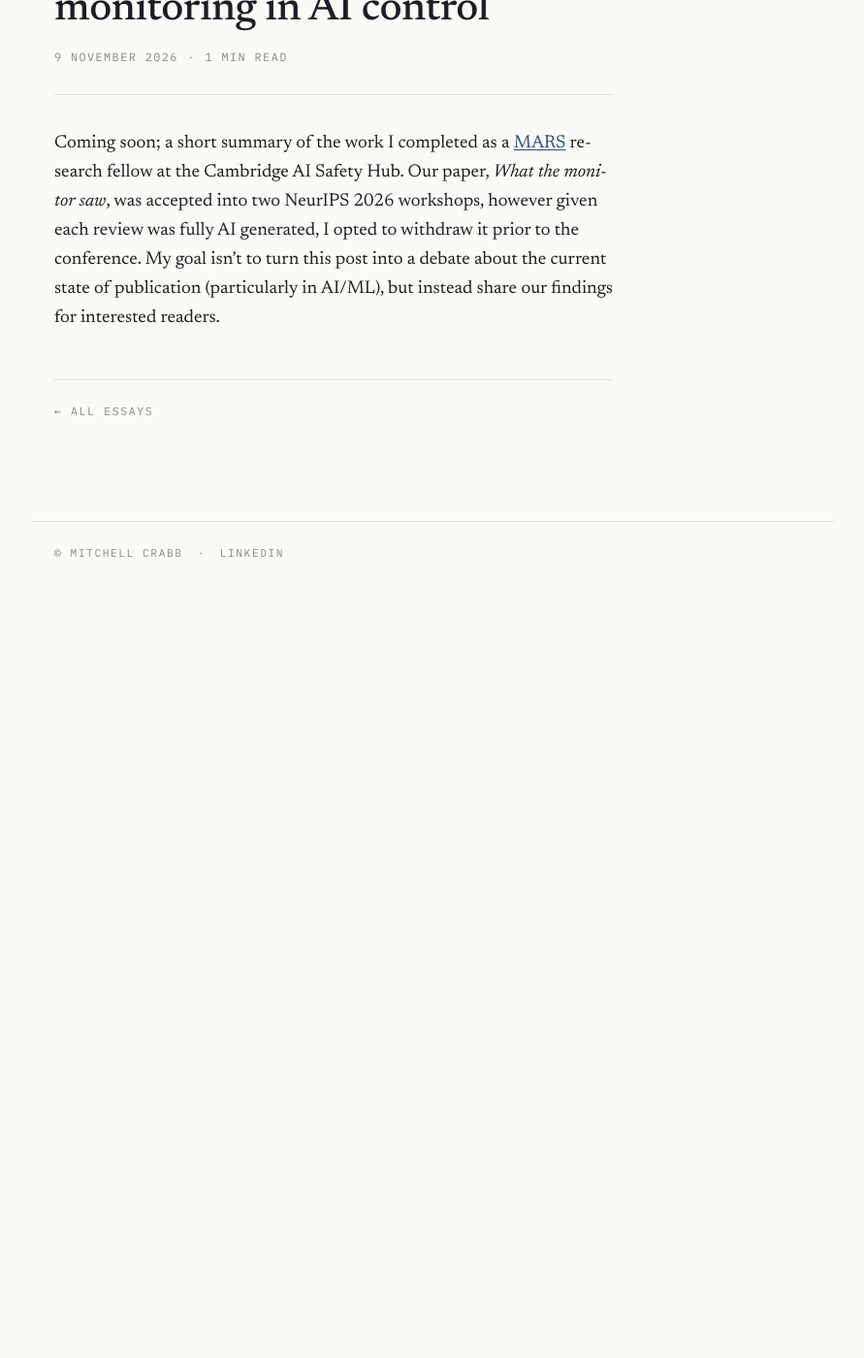
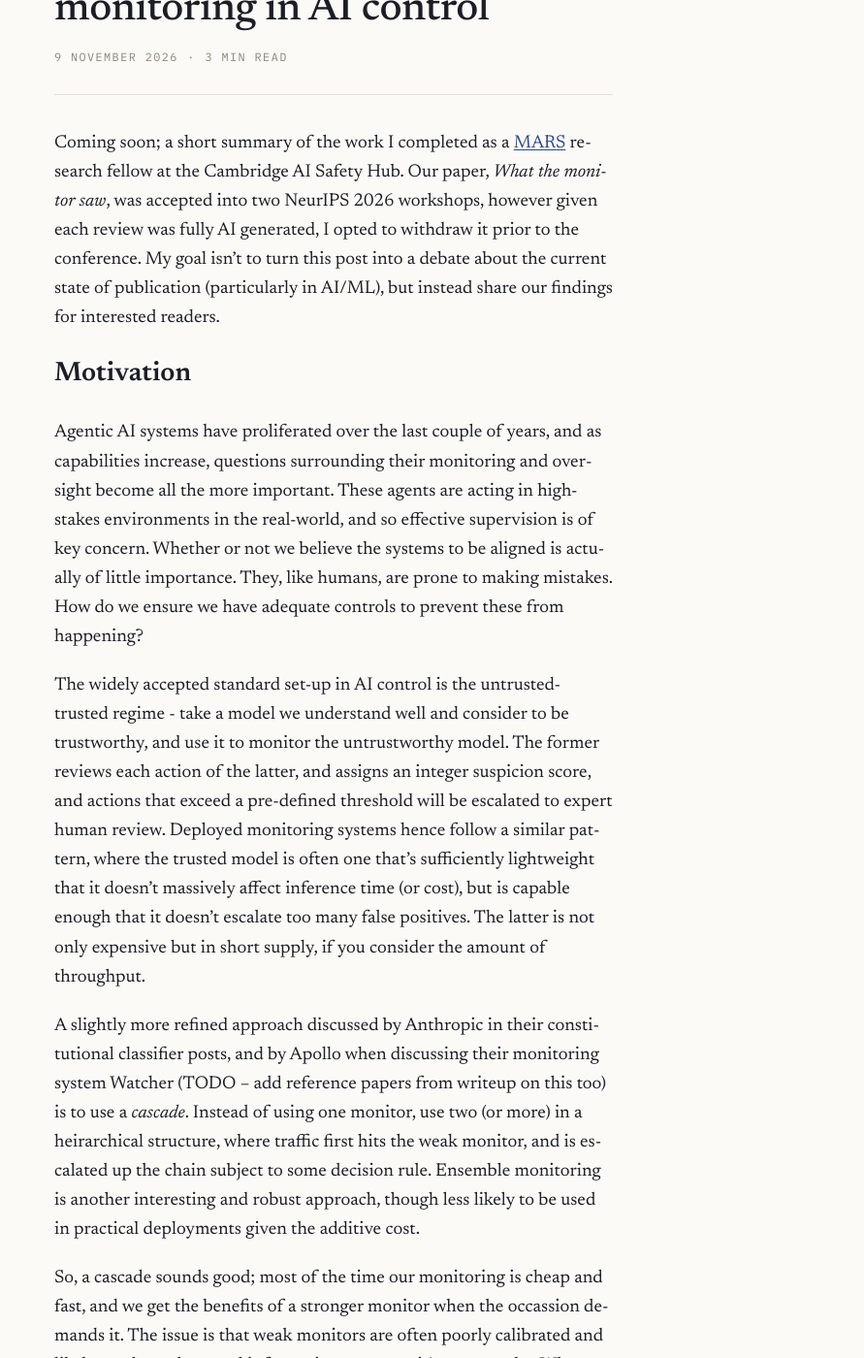
Before and after one commit to m-crabb/m-crabb.github.io, a Jekyll site: the page built from _posts/2026-11-09-leveraging-uncertainty-for-monitoring-in-ai-control.md, in a window 1280 px wide and 1400 px high, scrolled down 270 px. Shown: the whole window at 97% size, without its empty margins (194-1085 px from the left). Built offline with Jekyll 4.4.1, drawn with Linux system fonts in a browser that asks for light colours; before the commit the page ends 900 px from its top, so only the background shows below that; some of the changed text lies outside the part shown.

Commit message:
content: initial motivation

```diff
--- a/_posts/2026-11-09-leveraging-uncertainty-for-monitoring-in-ai-control.md
+++ b/_posts/2026-11-09-leveraging-uncertainty-for-monitoring-in-ai-control.md
@@ -6,3 +6,13 @@ date: 2026-11-09
 ---
 
 Coming soon; a short summary of the work I completed as a [MARS](https://caish.org/mars) research fellow at the Cambridge AI Safety Hub. Our paper, *What the monitor saw*, was accepted into two NeurIPS 2026 workshops, however given each review was fully AI generated, I opted to withdraw it prior to the conference. My goal isn't to turn this post into a debate about the current state of publication (particularly in AI/ML), but instead share our findings for interested readers.
+
+# Motivation
+
+Agentic AI systems have proliferated over the last couple of years, and as capabilities increase, questions surrounding their monitoring and oversight become all the more important. These agents are acting in high-stakes environments in the real-world, and so effective supervision is of key concern. Whether or not we believe the systems to be aligned is actually of little importance. They, like humans, are prone to making mistakes. How do we ensure we have adequate controls to prevent these from happening?
+
+The widely accepted standard set-up in AI control is the untrusted-trusted regime - take a model we understand well and consider to be trustworthy, and use it to monitor the untrustworthy model. The former reviews each action of the latter, and assigns an integer suspicion score, and actions that exceed a pre-defined threshold will be escalated to expert human review. Deployed monitoring systems hence follow a similar pattern, where the trusted model is often one that's sufficiently lightweight that it doesn't massively affect inference time (or cost), but is capable enough that it doesn't escalate too many false positives. The latter is not only expensive but in short supply, if you consider the amount of throughput.
+
+A slightly more refined approach discussed by Anthropic in their constitutional classifier posts, and by Apollo when discussing their monitoring system Watcher (TODO -- add reference papers from writeup on this too) is to use a *cascade*. Instead of using one monitor, use two (or more) in a heirarchical structure, where traffic first hits the weak monitor, and is escalated up the chain subject to some decision rule. Ensemble monitoring is another interesting and robust approach, though less likely to be used in practical deployments given the additive cost.
+
+So, a cascade sounds good; most of the time our monitoring is cheap and fast, and we get the benefits of a stronger monitor when the occassion demands it. The issue is that weak monitors are often poorly calibrated and likely need supplemental information to ensure it's trustworthy. Why should we take its output at face value, without considering its uncertainty? We know we're able to recover a plethora of uncertainty signals from both the model internals and its output, can we leverage these to make better monitoring decisions?
```
